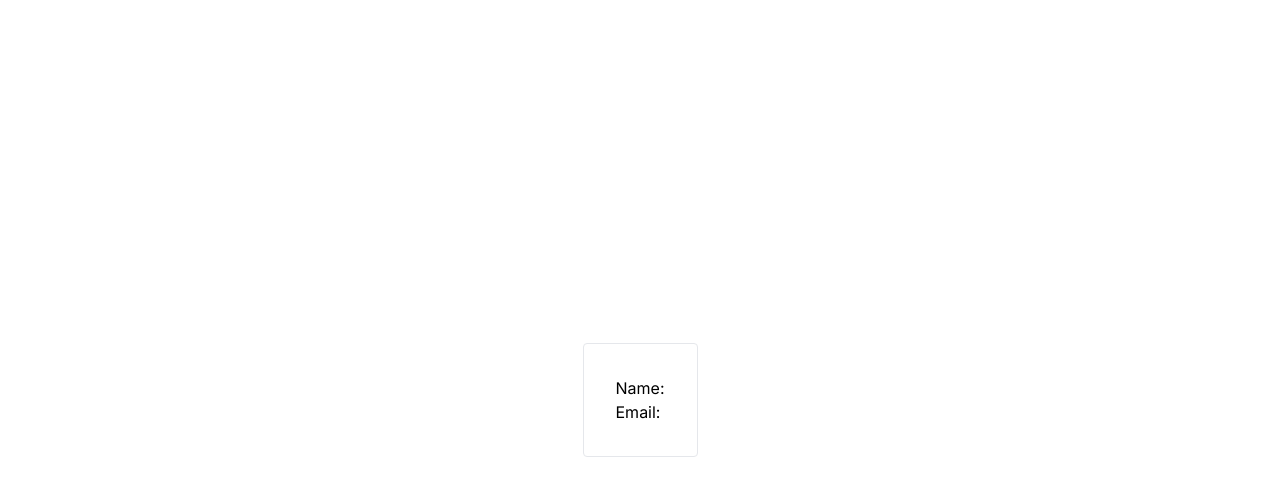
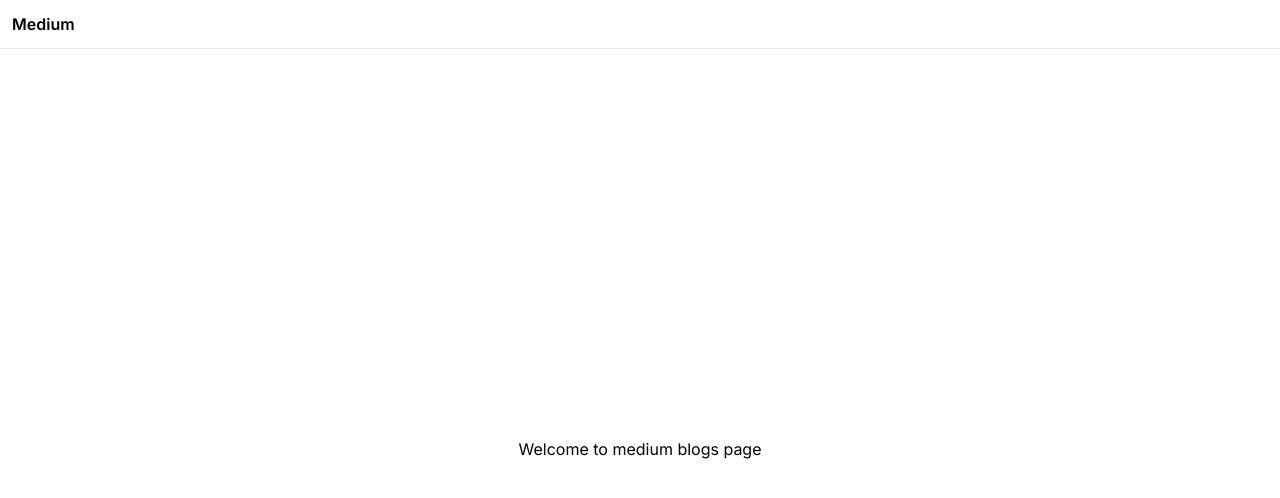
Before and after one commit to RikenMor001/NextJs-Backend, a Next.js app: page / in a window 1280 px wide. Shown: the top 498 px of the page. Built offline with nearby package versions, Linux system fonts and the light colour scheme; no server answers.

Commit message:
Update page.tsx

```diff
--- a/app/page.tsx
+++ b/app/page.tsx
@@ -1,6 +1,8 @@
 import axios from "axios";
 
+
 async function getUserDetails() {
+
   try {
     const response = await axios.get("http://localhost:3000/api/user")
 	  return response.data;
@@ -9,19 +11,23 @@ async function getUserDetails() {
   }
 }
 
+/*
+Maybe the backend server is down orelse if you put anything from your side than it's not a problem
+*/
+
 export default async function Home() {
   const userData = await getUserDetails();
 
   return (
-    <div className="flex flex-col justify-center h-screen">
-        <div className="flex justify-center">
-            <div className="border p-8 rounded">
-                <div>
-                    Name: {userData?.name}
-                </div>
-                Email: {userData?.email}
-            </div>
+    <div>
+      <div className="border-b p-3 font-semibold">
+        Medium
+      </div>
+      <div className="flex justify-center items-center h-screen">
+        <div>
+          Welcome to medium blogs page
         </div>
+      </div>
     </div>
   );
 }
```
